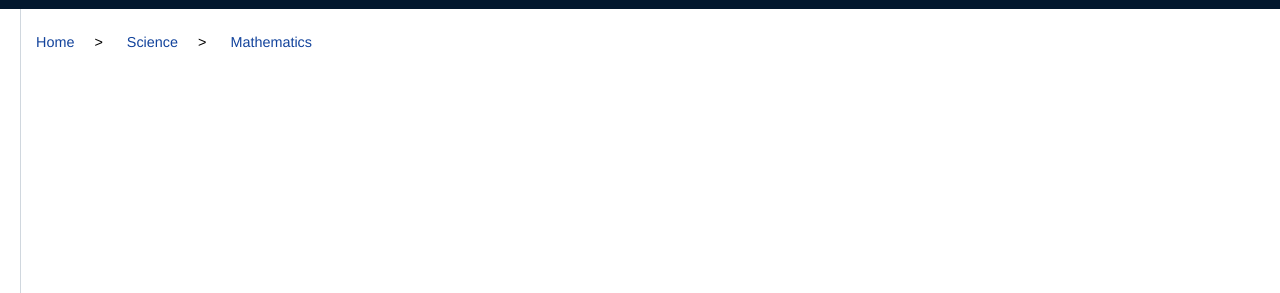
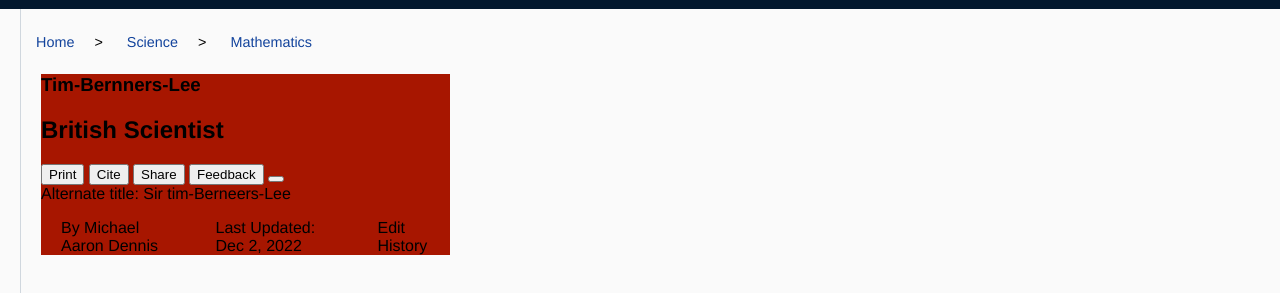
Before and after one commit to Thoms-code/Tim-Berners-Lee, a website: page index.html in a window 1280 px wide. Shown: the part 41-334 px from the top of the page. Drawn offline with Linux system fonts and the light colour scheme.

Commit message:
start content

```diff
--- a/index.html
+++ b/index.html
@@ -10,6 +10,7 @@
     <link rel="stylesheet" href="https://cdnjs.cloudflare.com/ajax/libs/font-awesome/6.2.1/css/all.min.css"/>
 </head>
 <body>
+<!--navbar-->
     <nav>
         <section>
             <ul>
@@ -41,14 +42,47 @@
             </ul>
         </section>
     </nav>
+    <!--Main -->
     <main>
+        <!--Breadcrumb-->
         <section>
-            <ul id="navigation">
+            <ul id="breadcrumb">
                 <li><a href="#">Home</a></li>
                 <li><a href="#">Science</a></li>
                 <li><a href="#">Mathematics</a></li>
             </ul>
         </section>
+        <!--Content-->
+        <article class="content">
+            <section class="title">
+                <h1>Tim-Bernners-Lee</h1>
+                <h2>British Scientist</h2>
+                <section class="social">
+                    <button>Print</button>
+                    <button>Cite</button>
+                    <button>Share</button>
+                    <button>Feedback</button>
+                    <button></button>
+                </section>
+                <caption>
+                    Alternate title: Sir tim-Berneers-Lee
+                </caption>
+                <ul class="credits">
+                    <li>By Michael Aaron Dennis</li>
+                    <li>Last Updated: Dec 2, 2022</li>
+                    <li>Edit History</li>
+                </ul>
+            </section>
+
+            <section class="content">
+                <section class="article">
+
+                </section>
+                <aside class="img-box">
+
+                </aside>
+            </section>
+        </article>
     </main>
 </body>
 </html>
--- a/style.css
+++ b/style.css
@@ -2,11 +2,12 @@ body {
     margin: 0;
     height: 100vh;
     width: 100%;
+    background-color: #fafafa;
     overflow: hidden;
     font-family: Helvetica, sans-serif;
 }
 
-
+/*Navbar*/
 nav {
     height: 50px;
     display: flex;
@@ -46,32 +47,44 @@ li {
     border-radius: 5px;
 }
 
-/*main*/
 
+/*Main*/
 main {
     height: 100%;
     margin: 0 20px;
     border-left: solid 1px #d0d7de;
 }
 
-ul#navigation {
-    padding: 25px 5px;
+/*Breadcrumb*/
+ul#breadcrumb {
+    padding: 25px 0 5px 5px;
     font-size: 0.9rem;
     list-style: none;
-    margin: 0 10px;
+    margin: 0 10px 10px;
 }
 
-#navigation > li {
+#breadcrumb > li {
     margin: 0;
 }
 
-ul#navigation li+li:before {
+ul#breadcrumb li+li:before {
     padding: 20px;
     color: black;
     content: ">\00a0";
 }
 
-#navigation > li > a {
+#breadcrumb > li > a {
     color: #12439c;
     text-decoration: none;
 }
+/*Content*/
+.content {
+    margin: 0 auto auto 20px;
+    width: 33%;
+    background-color: #a71600;
+}
+.title {
+
+}
+
+.
```
